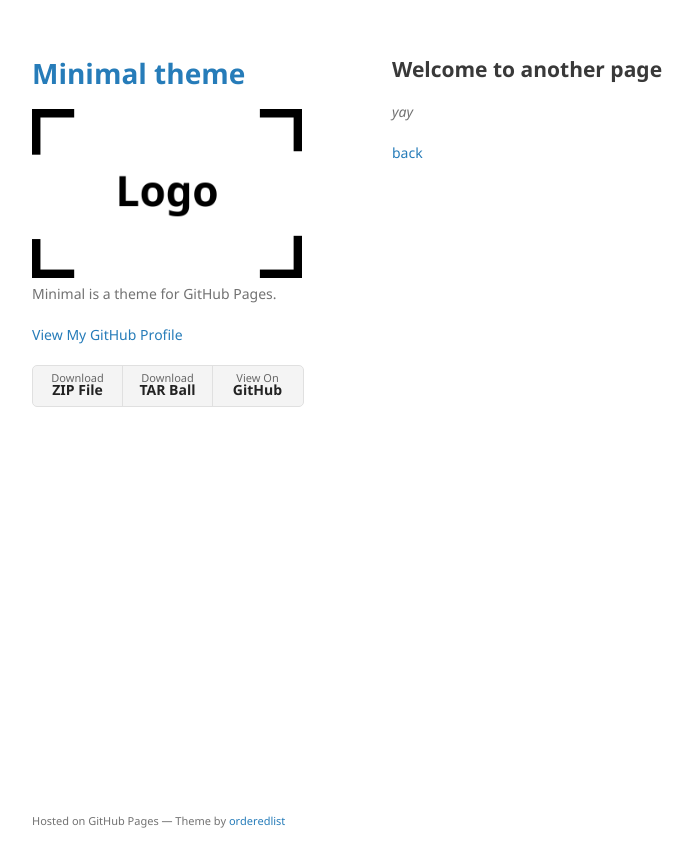
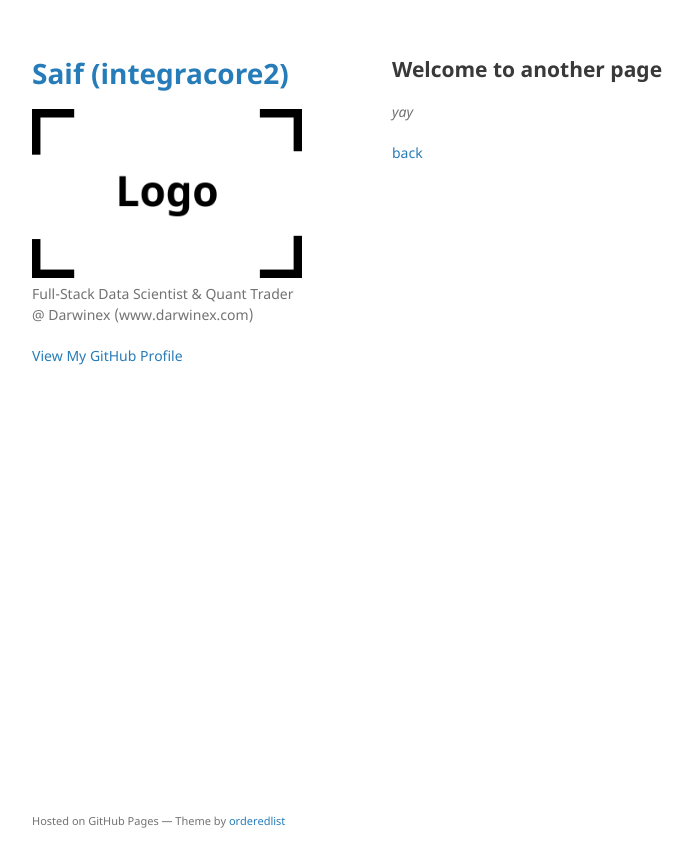
Before and after one commit to integracore2/integracore2.github.io, a Jekyll site: the page built from another-page.md, in a window 1280 px wide. Shown: the top 867 px of the page, without its empty margins (178-871 px from the left). Built offline with Jekyll 4.4.1, drawn with Linux system fonts in a browser that asks for light colours; our own code applies the rules of GitHub Pages for plain Markdown files.

Commit message:
Update _config.yml

```diff
--- a/_config.yml
+++ b/_config.yml
@@ -1,6 +1,6 @@
-title: Minimal theme
+title: Saif (integracore2)
 logo: /assets/img/logo.png
-description: Minimal is a theme for GitHub Pages.
-show_downloads: true
+description: Full-Stack Data Scientist & Quant Trader @ Darwinex (www.darwinex.com)
+show_downloads: false
 google_analytics:
 theme: jekyll-theme-minimal
```
